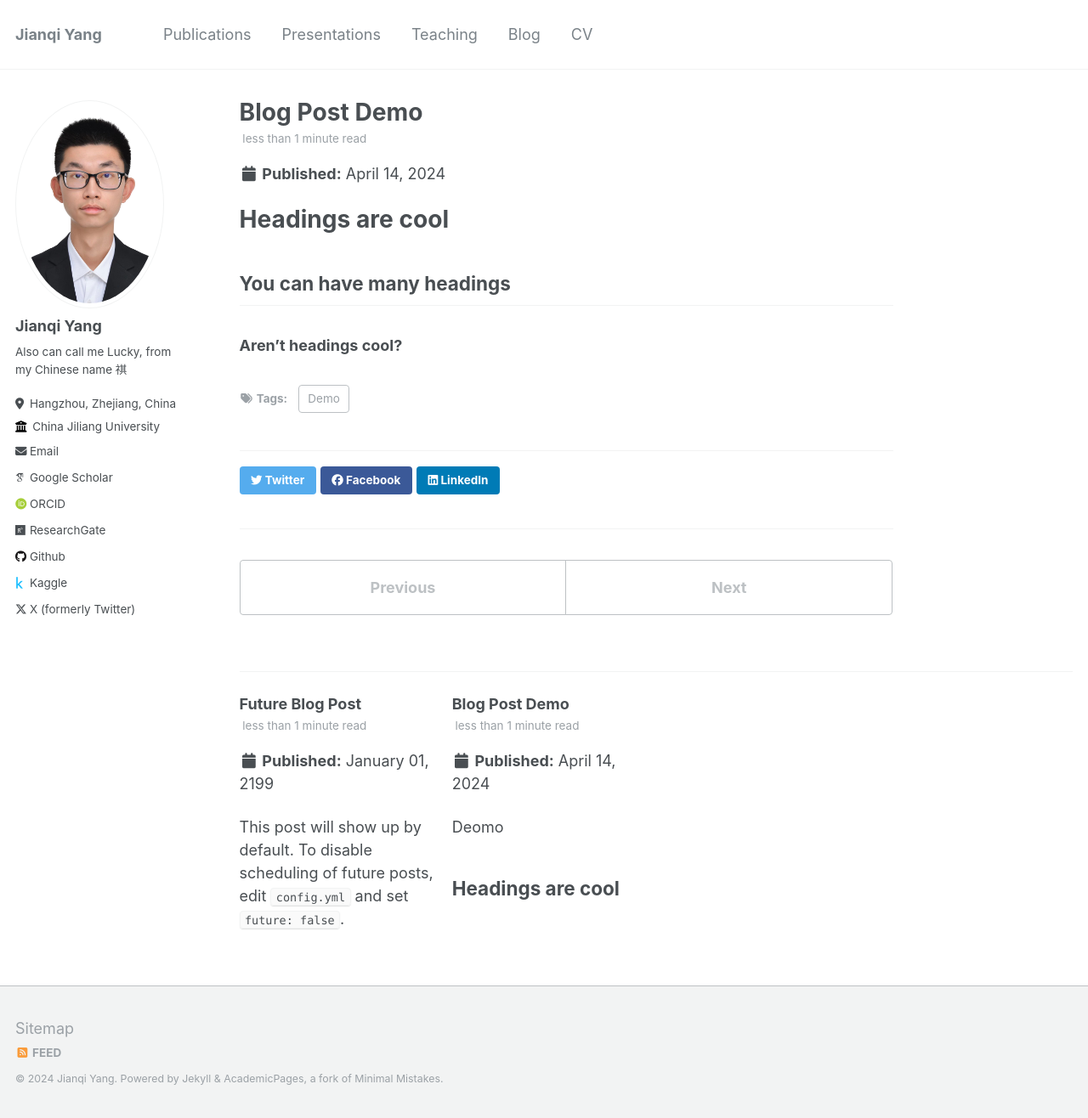
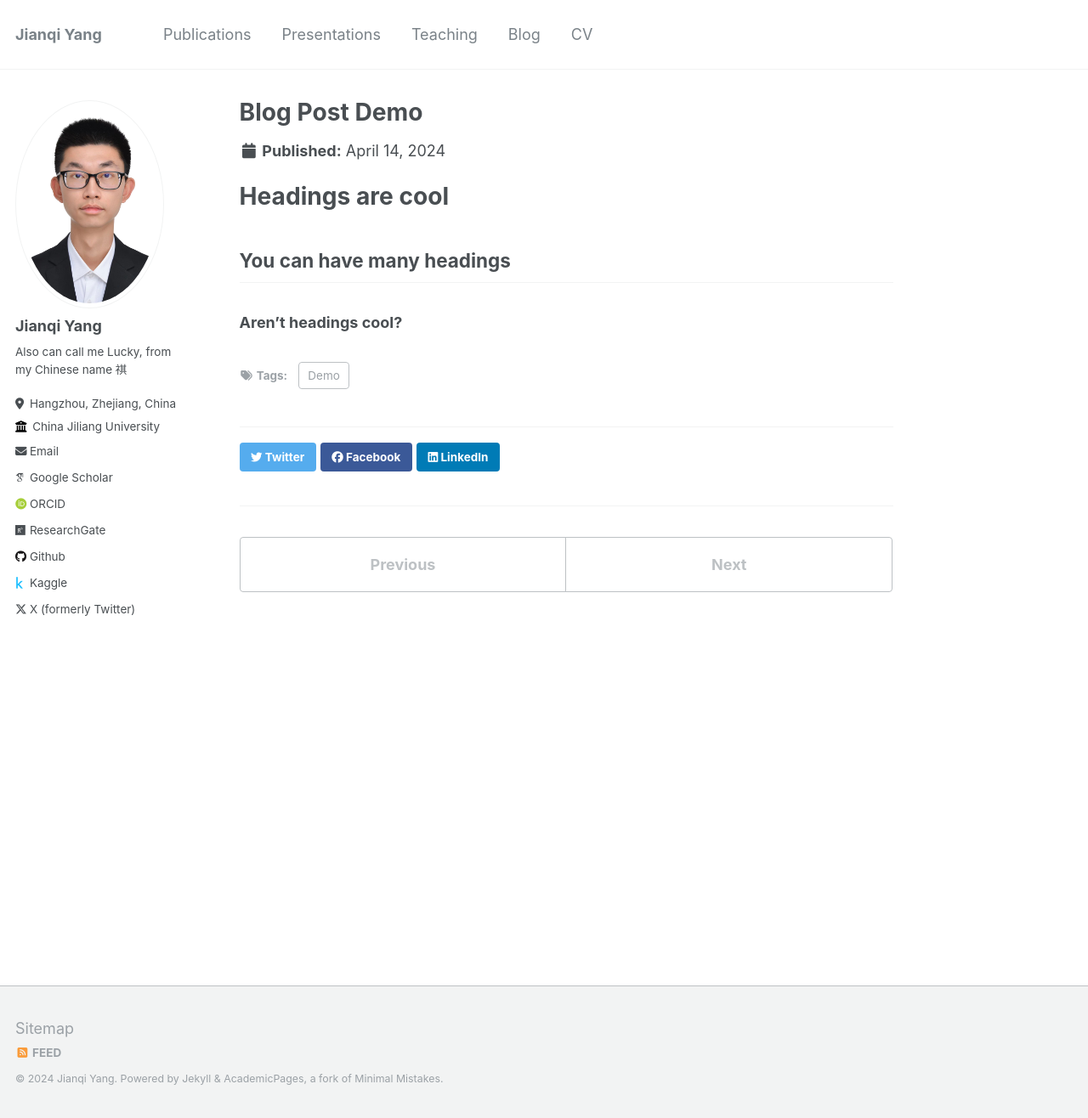
Before and after one commit to thinkswhat/thinkswhat.github.io, a Jekyll site: the page built from _posts/2015-08-14-blog-post-demo2.md, in a window 1280 px wide and 1316 px high. Shown: the whole window at 85% size. Built offline with Jekyll 4.4.1, drawn with Linux system fonts in a browser that asks for light colours; some web fonts are replaced; part of the change alters nothing that is shown.

Commit message:
Update _config.yml

```diff
--- a/_config.yml
+++ b/_config.yml
@@ -212,10 +212,10 @@ defaults:
     values:
       layout: single
       author_profile: true
-      read_time: true
+      read_time: false
       comments: false
       share: true
-      related: true
+      related: false
   # _pages
   - scope:
       path: ""
```
